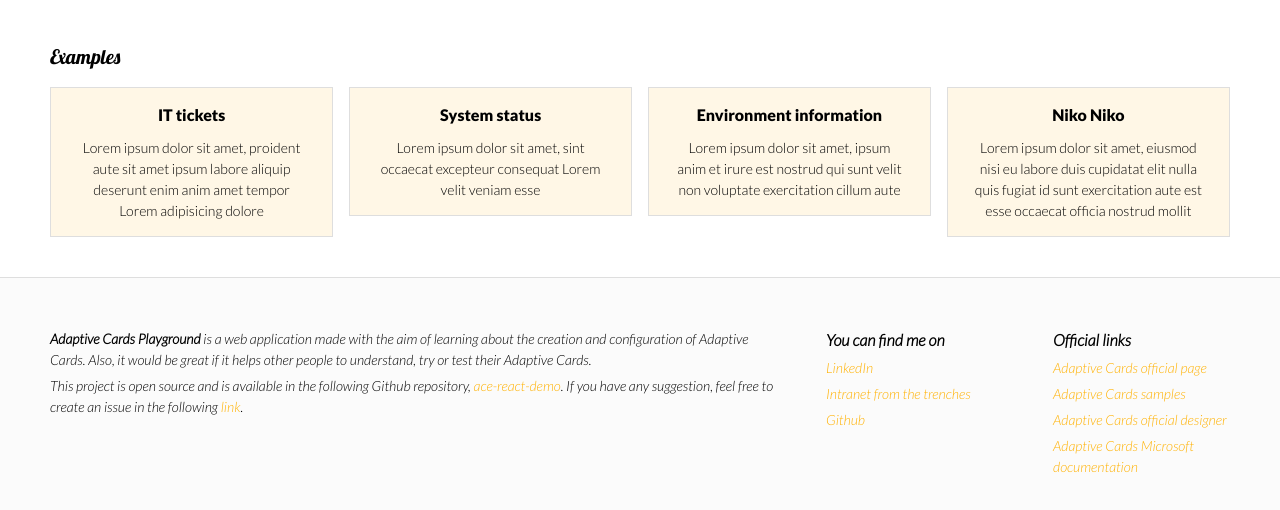
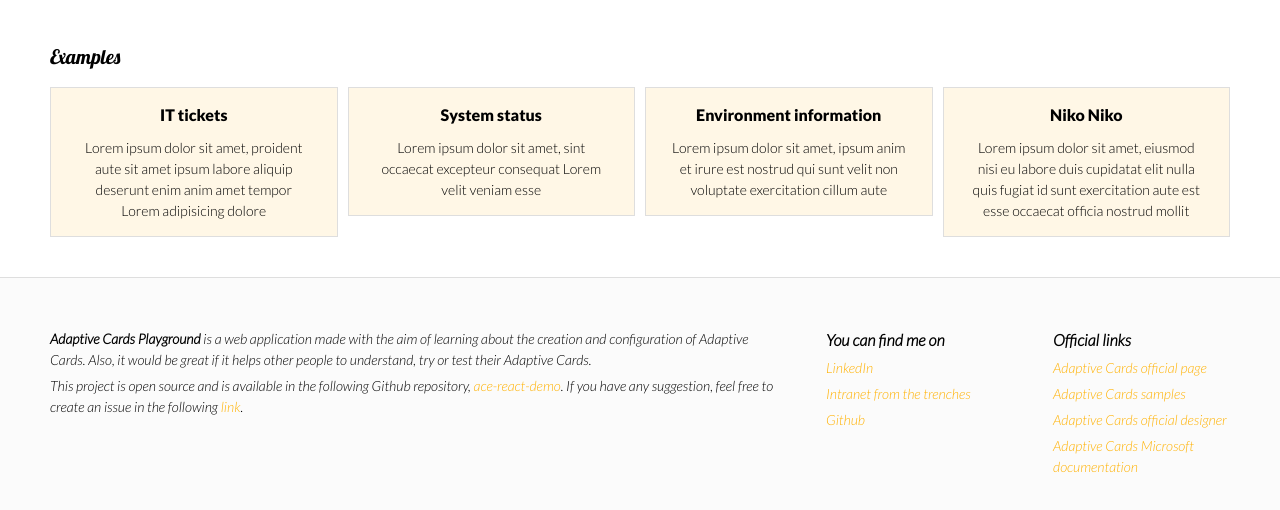
Before and after one commit to codbugs/ace-react-demo, a React app: page / in a window 1280 px wide. Shown: the part 394-904 px from the top of the page. Built offline with nearby package versions, Linux system fonts and the light colour scheme.

Commit message:
refactor: change samples flex layout for a grid layout

```diff
--- a/public/styles.css
+++ b/public/styles.css
@@ -242,18 +242,11 @@
 }
 
 .sample--list {
-    display: flex;
-    flex-direction: row;
-    justify-content: space-between;
-    flex-wrap: wrap;
-    align-items: flex-start;
+    display: grid;
+    grid-template-columns: 1fr 1fr 1fr 1fr;
     gap: 10px;
 
     list-style: none;
-}
-
-.sample--item {
-    max-width: 24%;
 }
 
 .sample--card {
```
